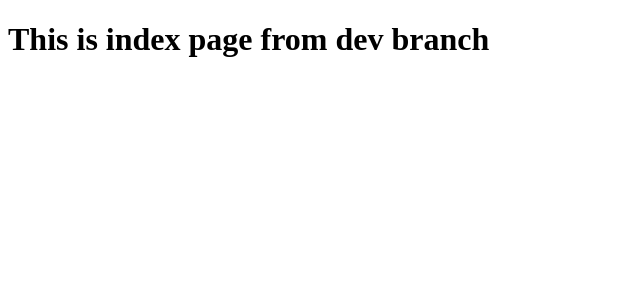
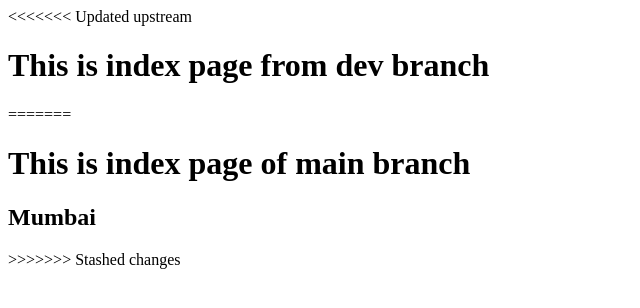
Before and after one commit to mohit-trentiums/Demo, a plain HTML site: page index.html in a window 1280 px wide. Shown: the whole page, without its empty margins (0-640 px from the left). Drawn offline with Linux system fonts and the light colour scheme.

```diff
--- a/index.html
+++ b/index.html
@@ -9,7 +9,13 @@
 </head>
 
 <body>
+<<<<<<< Updated upstream
     <h1>This is index page from dev branch</h1>
+=======
+    <h1>This is index page of main branch</h1>
+
+    <h2>Mumbai</h2>
+>>>>>>> Stashed changes
 </body>
 
 </html>
```
